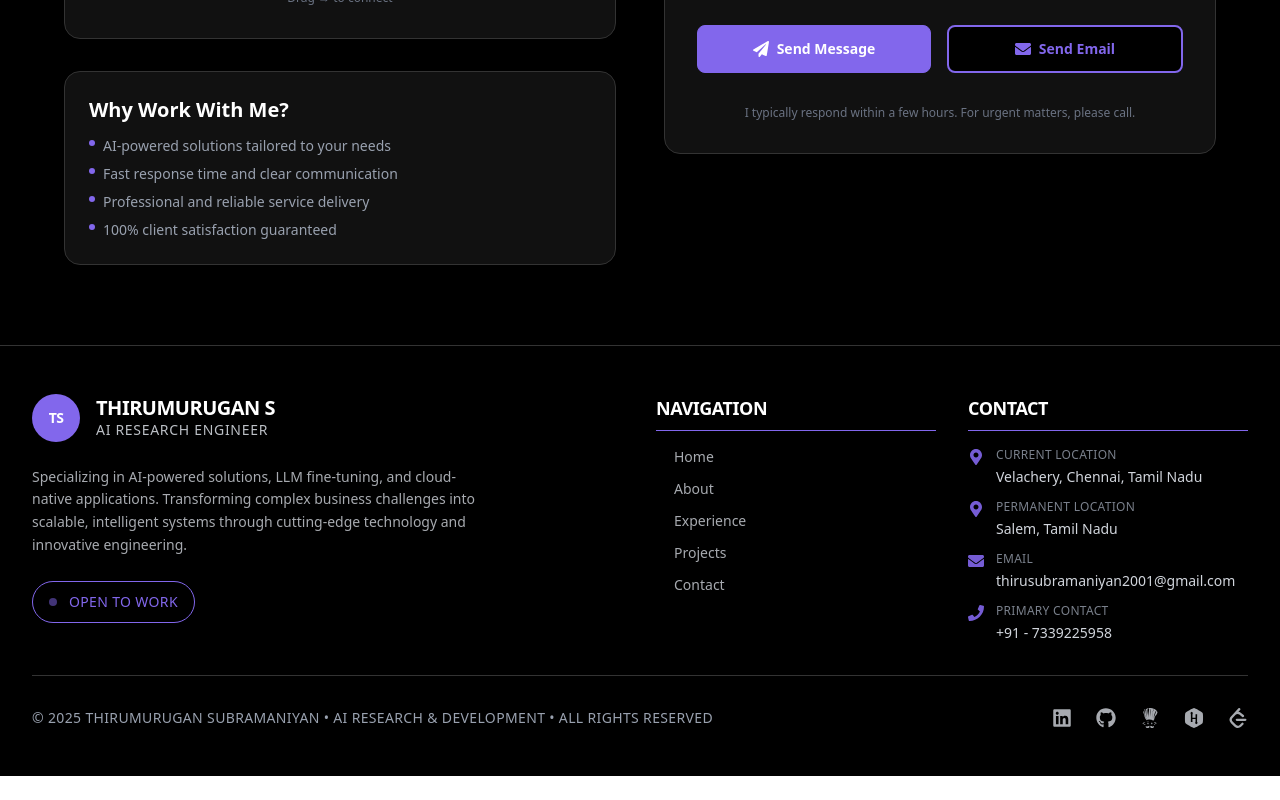
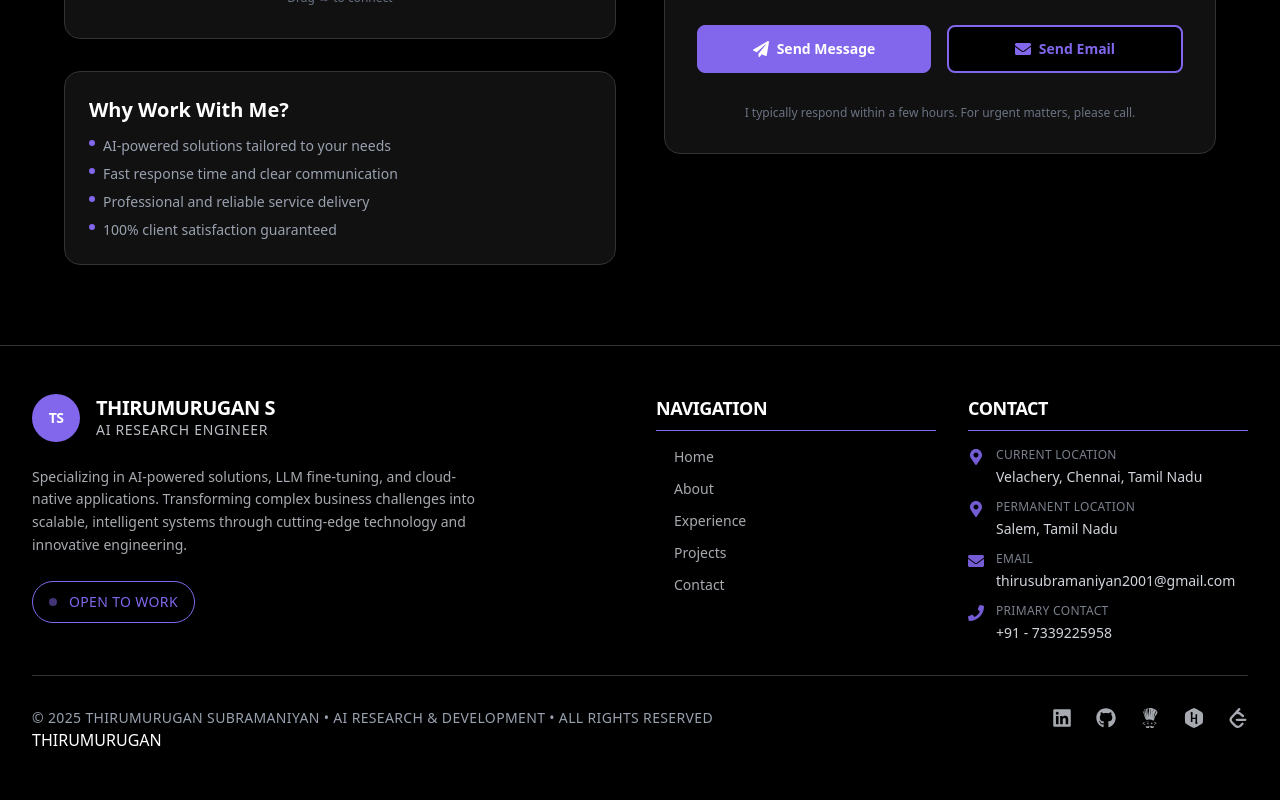
Before and after one commit to thirumurugan2001/Portfolio, a React (Vite) app: page / in a window 1280 px wide. Shown: the part 6382-7182 px from the top of the page. Before the commit the page ends 7158 px from the top, so only its background shows below. Built offline with nearby package versions, Linux system fonts and the light colour scheme.

Commit message:
update the footer

```diff
--- a/src/component/Footer.jsx
+++ b/src/component/Footer.jsx
@@ -248,7 +248,9 @@ const Footer = () => {
             ))}
           </div>
         </div>
+        <span class="w-full flex justify-center items-center font-bold text-[11.5vw] bg-gradient-to-b from-[#8267ec] to-[#000000] bg-clip-text text-transparent leading-none">THIRUMURUGAN</span>
       </div>
+      <></>
     </footer>
   );
 };
```
